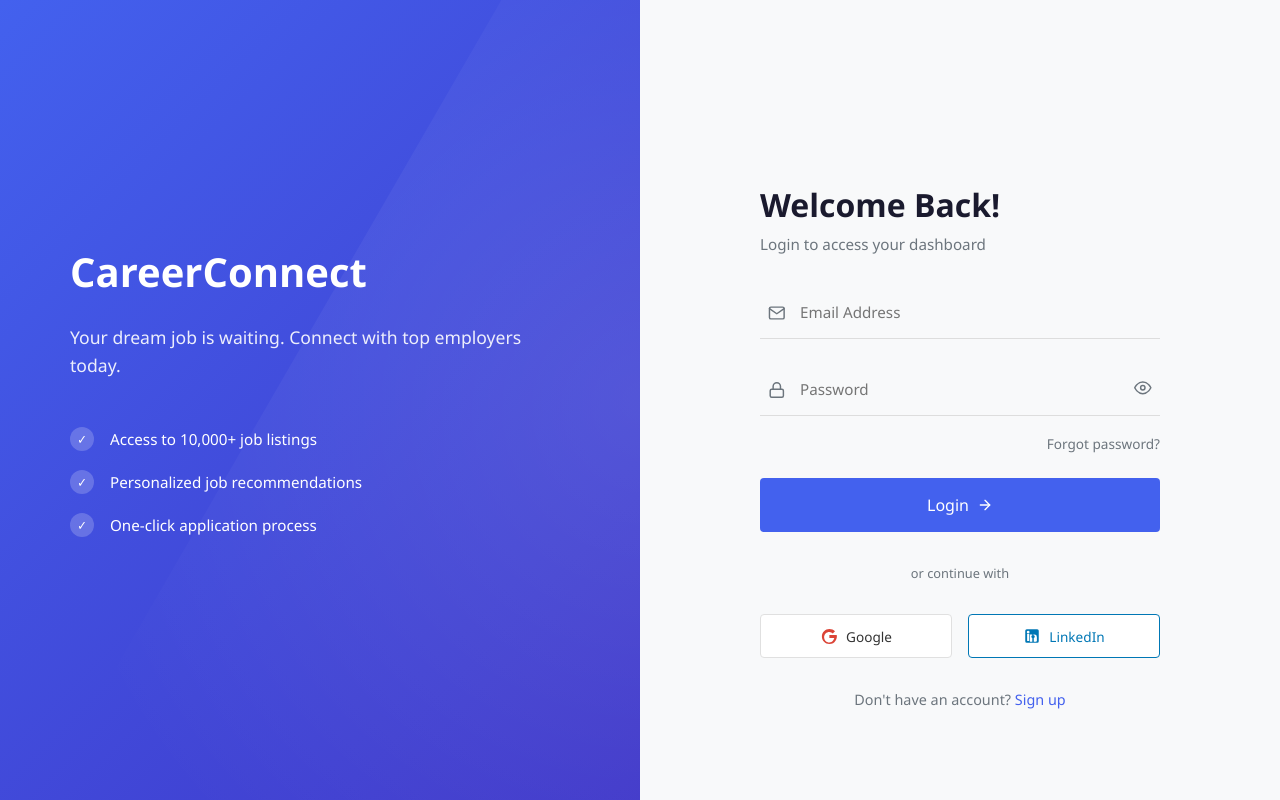
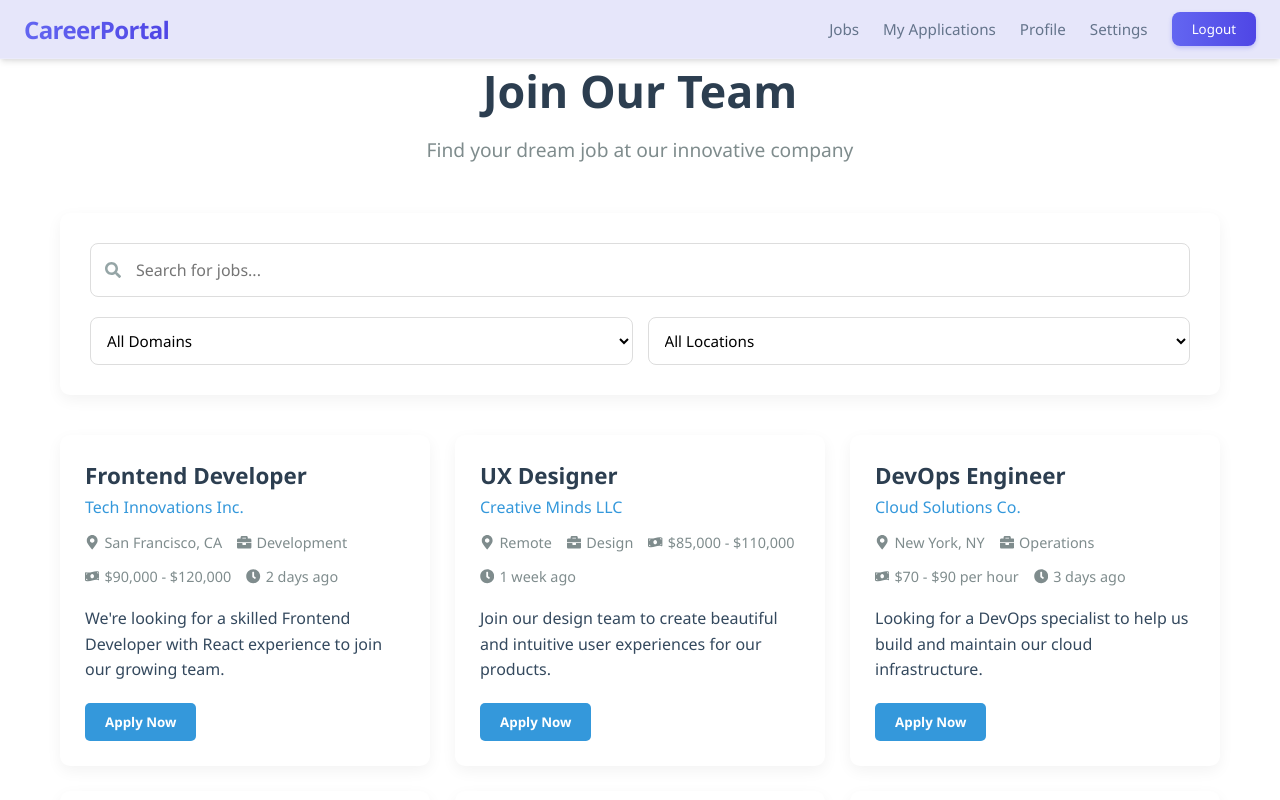
Before and after one commit to QuntamCoder/Company-Website-HR-Portal, a React (Vite) app: page /emp-performance in a window 1280 px wide. Shown: the top 800 px of the page. Built offline with nearby package versions, Linux system fonts and the light colour scheme.

Commit message:
candidate navbar and footer added

```diff
--- a/src/App.jsx
+++ b/src/App.jsx
@@ -7,6 +7,7 @@ import LeaveApplicationForm from './components/pages/employee/LeaveApplicationFo
 import EmployeeDashboard from './components/pages/employee/EmployeeDashBoard.jsx';
 import EmployeePerformance from './components/pages/employee/EmployeePerformance.jsx';
 import CandidateAuth from './components/pages/candidate/CandidateAuth.jsx';
+import CandidateNavbar from './components/pages/candidate/CandidateNavbar.jsx';
 
 
 function App() {
@@ -24,7 +25,8 @@ function App() {
     //     </Routes>
     //   </div>
     // </Router>
-    <CandidateAuth />
+    // <CandidateAuth />
+    <CandidateNavbar />
   );
 
 }
--- /dev/null
+++ b/src/components/pages/candidate/CandidateFooter.jsx
@@ -0,0 +1,27 @@
+import React from 'react';
+import './css/CandidateFooter.css';
+
+const CandidateFooter = () => {
+  return (
+    <footer className="footer">
+      <div className="footer-container">
+        <div className="footer-left">
+          <h3>CareerPortal</h3>
+          <p>Your trusted platform to find your dream job.</p>
+        </div>
+
+        <div className="footer-links">
+          <a href="/privacy">Privacy Policy</a>
+          <a href="/terms">Terms of Use</a>
+          <a href="/contact">Contact</a>
+        </div>
+      </div>
+
+      <div className="footer-bottom">
+        <p>&copy; {new Date().getFullYear()} CareerPortal. All rights reserved.</p>
+      </div>
+    </footer>
+  );
+};
+
+export default CandidateFooter;
--- /dev/null
+++ b/src/components/pages/candidate/CandidateNavbar.jsx
@@ -0,0 +1,42 @@
+import React, { useState } from 'react';
+import './css/CandidateNavbar.css';
+import CareerSection from '../company-website/CareerSection';
+import CandidateFooter from './CandidateFooter';
+
+const CandidateNavbar = () => {
+  const [menuOpen, setMenuOpen] = useState(false);
+
+  const toggleMenu = () => {
+    setMenuOpen(!menuOpen);
+  };
+
+  return (
+    <div>
+    <nav className="navbar">
+      <div className="navbar-container">
+        <h2 className="logo">CareerPortal</h2>
+
+        <div className="menu-icon" onClick={toggleMenu}>
+          <div className="bar"></div>
+          <div className="bar"></div>
+          <div className="bar"></div>
+        </div>
+
+        <ul className={`nav-links ${menuOpen ? 'active' : ''}`}>
+
+          <li><a href="/jobs" className="nav-link">Jobs</a></li>
+          <li><a href="/applications" className="nav-link">My Applications</a></li>
+          <li><a href="/profile" className="nav-link">Profile</a></li>
+          <li><a href="/settings" className="nav-link">Settings</a></li>
+          <li><button className="cta-button">Logout</button></li>
+        </ul>
+      </div>
+
+    </nav>
+    <CareerSection/>
+    <CandidateFooter/>
+    </div>
+  );
+};
+
+export default CandidateNavbar;
--- /dev/null
+++ b/src/components/pages/candidate/css/CandidateFooter.css
@@ -0,0 +1,121 @@
+/* CandidateFooter.css */
+
+/* Modern Color Palette */
+:root {
+  --primary: #6366f1;  /* Indigo-500 */
+  --primary-dark: #4f46e5;  /* Indigo-600 */
+  --text: #1e293b;  /* Slate-800 */
+  --text-light: #64748b;  /* Slate-500 */
+  --bg: #ffffff;
+  --bg-dark: #f8fafc;  /* Slate-50 */
+  --border: #e2e8f0;  /* Slate-200 */
+  --transition: all 0.3s cubic-bezier(0.4, 0, 0.2, 1);
+}
+
+/* Footer Base Styles */
+.footer {
+  background-color: #E6E6FA;
+  color: var(--text);
+  padding: 3rem 1.5rem 0;
+  border-top: 1px solid var(--border);
+  margin-top: 4rem;
+}
+
+.footer-container {
+  max-width: 1280px;
+  margin: 0 auto;
+  display: grid;
+  grid-template-columns: repeat(auto-fit, minmax(250px, 1fr));
+  gap: 2rem;
+  padding-bottom: 2rem;
+}
+
+/* Footer Left Section */
+.footer-left h3 {
+  font-size: 1.5rem;
+  font-weight: 700;
+  background: linear-gradient(to right, var(--primary), var(--primary-dark));
+  -webkit-background-clip: text;
+  background-clip: text;
+  -webkit-text-fill-color: transparent;
+  margin-bottom: 1rem;
+}
+
+.footer-left p {
+  color: var(--text-light);
+  line-height: 1.6;
+  max-width: 300px;
+}
+
+/* Footer Links */
+.footer-links {
+  display: flex;
+  flex-direction: column;
+  gap: 1rem;
+}
+
+.footer-links a {
+  color: var(--text-light);
+  text-decoration: none;
+  font-weight: 500;
+  transition: var(--transition);
+  position: relative;
+  width: fit-content;
+}
+
+.footer-links a::after {
+  content: '';
+  position: absolute;
+  bottom: -2px;
+  left: 0;
+  width: 0;
+  height: 2px;
+  background: linear-gradient(to right, var(--primary), var(--primary-dark));
+  transition: var(--transition);
+}
+
+.footer-links a:hover {
+  color: var(--text);
+}
+
+.footer-links a:hover::after {
+  width: 100%;
+}
+
+/* Footer Bottom */
+.footer-bottom {
+  border-top: 1px solid var(--border);
+  padding: 1.5rem 0;
+  text-align: center;
+}
+
+.footer-bottom p {
+  color: var(--text-light);
+  font-size: 0.875rem;
+}
+
+/* Responsive Design */
+@media (min-width: 768px) {
+  .footer {
+    padding: 4rem 2rem 0;
+  }
+
+  .footer-links {
+    flex-direction: row;
+    gap: 2rem;
+    justify-content: flex-end;
+  }
+}
+
+/* Animation for Links */
+@media (prefers-reduced-motion: no-preference) {
+  .footer-links a {
+    opacity: 0.9;
+    transform: translateY(0);
+  }
+
+  .footer-links a:hover {
+    opacity: 1;
+    transform: translateY(-2px);
+  }
+}
--- /dev/null
+++ b/src/components/pages/candidate/css/CandidateNavbar.css
@@ -0,0 +1,212 @@
+/* CandidateNavbar.css */
+
+/* Modern Color Palette */
+:root {
+  --primary: #6366f1;  /* Indigo-500 */
+  --primary-dark: #4f46e5;  /* Indigo-600 */
+  --primary-light: #a5b4fc;  /* Indigo-300 */
+  --text: #1e293b;  /* Slate-800 */
+  --text-light: #64748b;  /* Slate-500 */
+  --bg: #ffffff;
+  --bg-glass: rgba(255, 255, 255, 0.85);
+  --shadow: 0 4px 6px -1px rgba(0, 0, 0, 0.1), 0 2px 4px -1px rgba(0, 0, 0, 0.06);
+  --shadow-lg: 0 10px 15px -3px rgba(0, 0, 0, 0.1), 0 4px 6px -2px rgba(0, 0, 0, 0.05);
+  --transition: all 0.3s cubic-bezier(0.4, 0, 0.2, 1);
+  --border-radius: 12px;
+  --blur: blur(12px);
+}
+
+/* Base Styles */
+* {
+  margin: 0;
+  padding: 0;
+  box-sizing: border-box;
+}
+
+/* Navbar Container */
+.navbar {
+  position: fixed;
+  top: 0;
+  left: 0;
+  right: 0;
+  z-index: 50;
+  background: lavender;
+  backdrop-filter: var(--blur);
+  -webkit-backdrop-filter: var(--blur);
+  border-bottom: 1px solid rgba(255, 255, 255, 0.18);
+  box-shadow: var(--shadow);
+  padding: 0.75rem 1.5rem;
+}
+
+.navbar-container {
+  max-width: 1280px;
+  margin: 0 auto;
+  display: flex;
+  align-items: center;
+  justify-content: space-between;
+}
+
+/* Logo Style */
+.logo {
+  font-size: 1.5rem;
+  font-weight: 700;
+  color: var(--primary);
+  background: linear-gradient(to right, var(--primary), var(--primary-dark));
+  -webkit-background-clip: text;
+  background-clip: text;
+  -webkit-text-fill-color: transparent;
+  letter-spacing: -0.025em;
+  transition: var(--transition);
+}
+
+.logo:hover {
+  opacity: 0.9;
+}
+
+/* Mobile Menu Icon */
+.menu-icon {
+  display: none;
+  flex-direction: column;
+  justify-content: space-between;
+  width: 24px;
+  height: 20px;
+  cursor: pointer;
+  z-index: 60;
+}
+
+.menu-icon .bar {
+  height: 2px;
+  width: 100%;
+  background-color: var(--text);
+  border-radius: 2px;
+  transition: var(--transition);
+  transform-origin: left center;
+}
+
+/* Navigation Links */
+.nav-links {
+  display: flex;
+  align-items: center;
+  gap: 1.5rem;
+  list-style: none;
+}
+
+.nav-link {
+  position: relative;
+  color: var(--text-light);
+  font-weight: 500;
+  font-size: 0.95rem;
+  text-decoration: none;
+  transition: var(--transition);
+  padding: 0.5rem 0;
+}
+
+.nav-link:hover {
+  color: lavender;
+}
+
+.nav-link::after {
+  content: '';
+  position: absolute;
+  bottom: 0;
+  left: 0;
+  width: 0;
+  height: 2px;
+  background: linear-gradient(to right, var(--primary), var(--primary-dark));
+  transition: var(--transition);
+  border-radius: 2px;
+}
+
+.nav-link:hover::after {
+  width: 100%;
+}
+
+/* CTA Button */
+.cta-button {
+  background: linear-gradient(to right, var(--primary), var(--primary-dark));
+  color: white;
+  border: none;
+  padding: 0.5rem 1.25rem;
+  border-radius: 8px;
+  font-weight: 500;
+  cursor: pointer;
+  transition: var(--transition);
+  box-shadow: 0 2px 4px rgba(99, 102, 241, 0.3);
+}
+
+.cta-button:hover {
+  transform: translateY(-1px);
+  box-shadow: 0 4px 8px rgba(99, 102, 241, 0.3);
+  opacity: 0.95;
+}
+
+/* Active State for Mobile Menu */
+.nav-links.active {
+  transform: translateX(0) !important;
+}
+
+/* Responsive Design */
+@media (max-width: 768px) {
+  .menu-icon {
+    display: flex;
+  }
+
+  .nav-links {
+    position: fixed;
+    top: 0;
+    right: 0;
+    width: 70%;
+    height: 100vh;
+    background: var(--bg-glass);
+    backdrop-filter: var(--blur);
+    -webkit-backdrop-filter: var(--blur);
+    flex-direction: column;
+    justify-content: center;
+    align-items: center;
+    gap: 2rem;
+    transform: translateX(100%);
+    transition: var(--transition);
+    box-shadow: -5px 0 15px rgba(0, 0, 0, 0.1);
+    padding: 2rem;
+  }
+
+  .menu-icon.active .bar:nth-child(1) {
+    transform: rotate(45deg) translate(2px, -1px);
+    background-color: var(--primary);
+  }
+
+  .menu-icon.active .bar:nth-child(2) {
+    opacity: 0;
+  }
+
+  .menu-icon.active .bar:nth-child(3) {
+    transform: rotate(-45deg) translate(2px, 1px);
+    background-color: var(--primary);
+  }
+}
+
+/* Animation for Menu Items */
+@media (max-width: 768px) {
+  .nav-links.active li {
+    animation: fadeIn 0.3s ease forwards;
+    opacity: 0;
+  }
+
+  .nav-links.active li:nth-child(1) { animation-delay: 0.1s; }
+  .nav-links.active li:nth-child(2) { animation-delay: 0.2s; }
+  .nav-links.active li:nth-child(3) { animation-delay: 0.3s; }
+  .nav-links.active li:nth-child(4) { animation-delay: 0.4s; }
+  .nav-links.active li:nth-child(5) { animation-delay: 0.5s; }
+  .nav-links.active li:nth-child(6) { animation-delay: 0.6s; }
+
+  @keyframes fadeIn {
+    from {
+      opacity: 0;
+      transform: translateX(20px);
+    }
+    to {
+      opacity: 1;
+      transform: translateX(0);
+    }
+  }
+}
```
